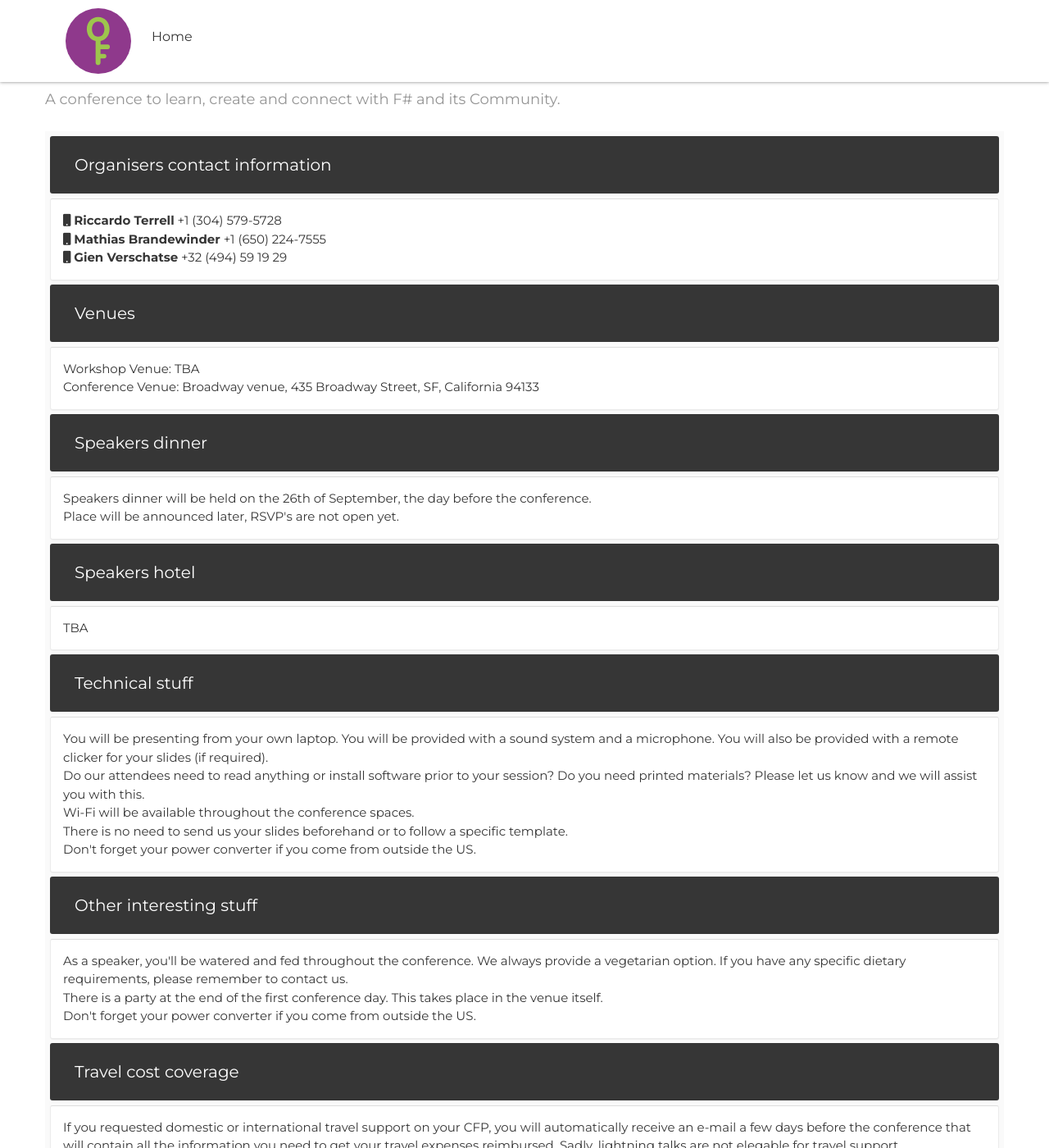
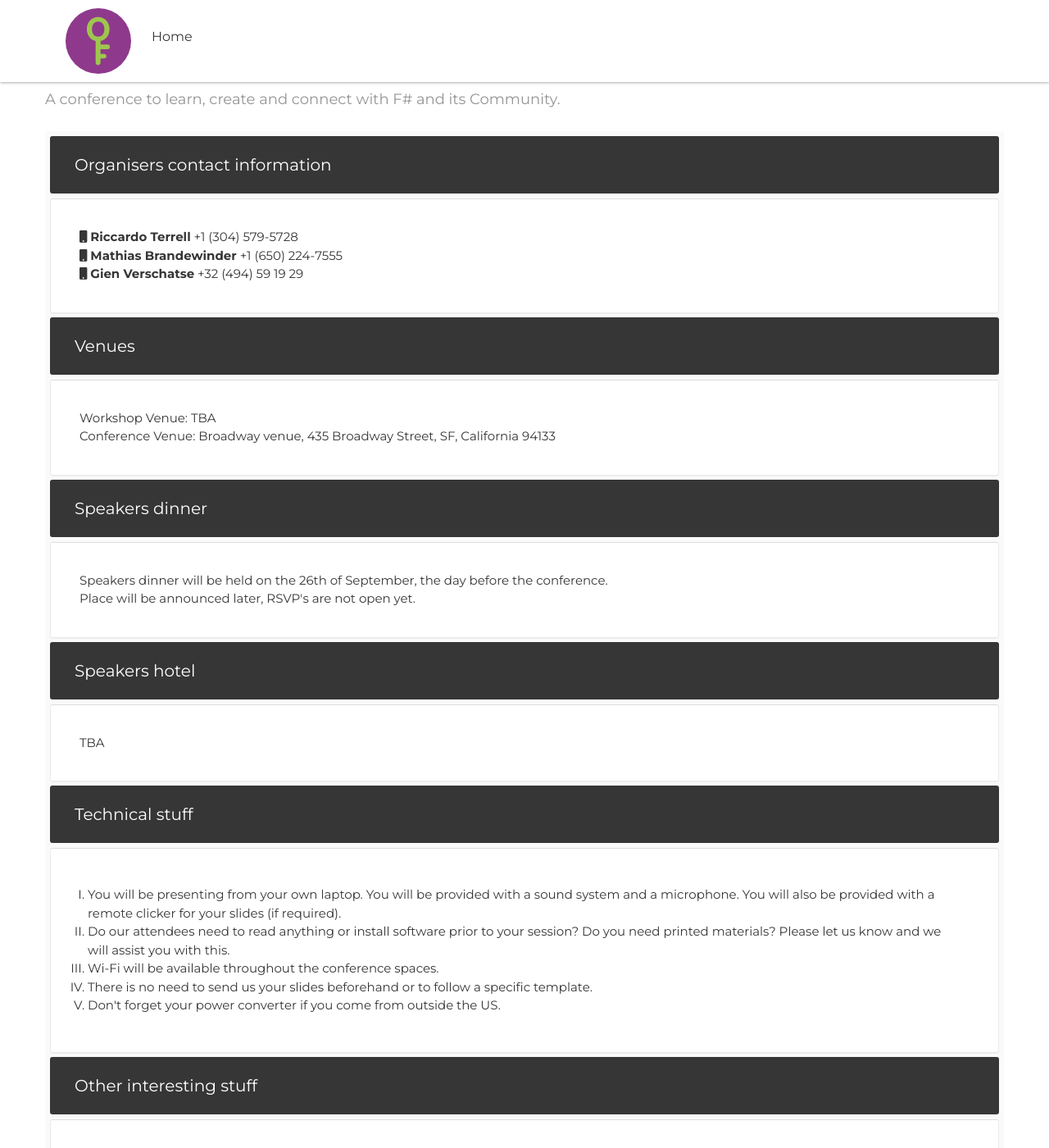
Before and after one commit to open-fsharp/open-fsharp.github.io, a Jekyll site: the page built from speakers.html, in a window 1280 px wide and 1400 px high, scrolled down 380 px. Shown: the whole window at 82% size. Built offline with Jekyll 4.4.1, drawn with Linux system fonts in a browser that asks for light colours; nearby versions of some CDN libraries; comment, search, counter and statistics services are not loaded.

Commit message:
make ol look good

```diff
--- a/public/css/style.css
+++ b/public/css/style.css
@@ -2109,6 +2109,11 @@ input {
 	border: 1px solid #ebebeb;
 	border-radius: 3px;
 	color: #363636;
+	padding: 35px;
+}
+.faq-page ol {
+	list-style: upper-roman;
+	padding: 10px;
 }
 .faq-page .panel-default {
 	border: none;
```
